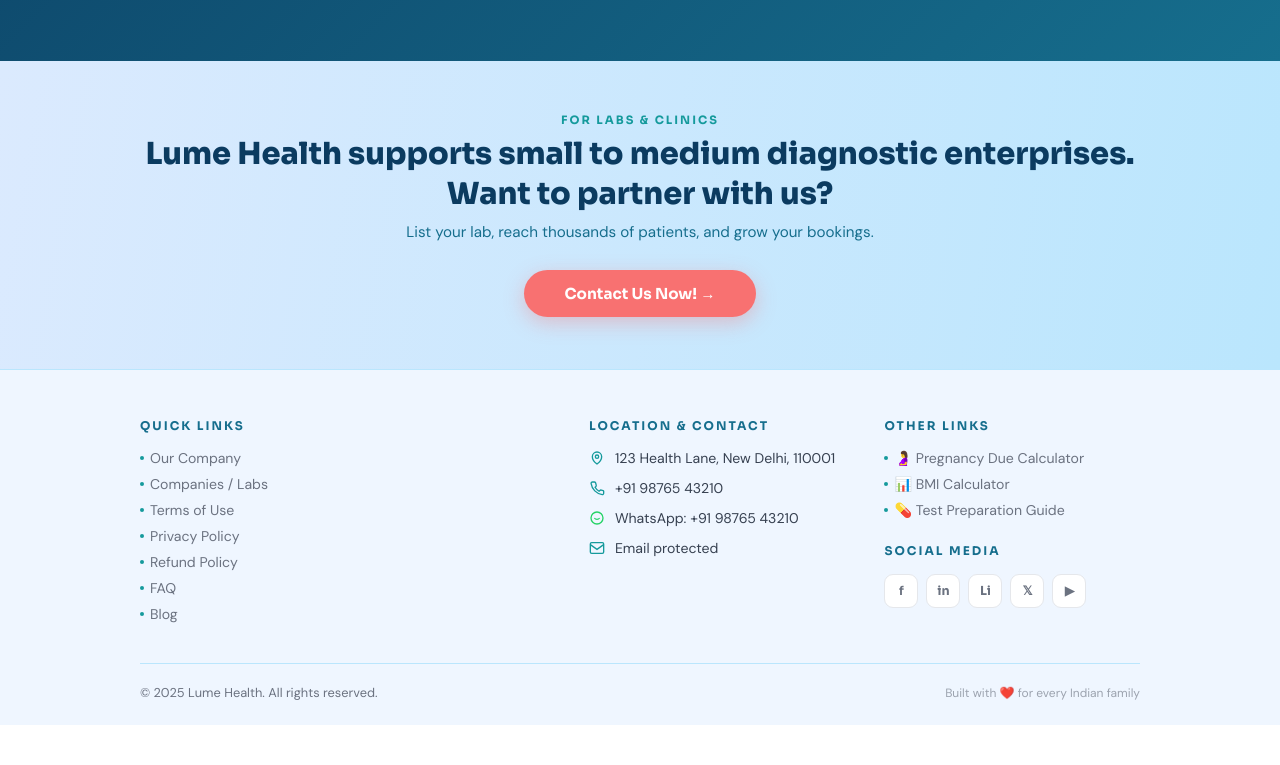
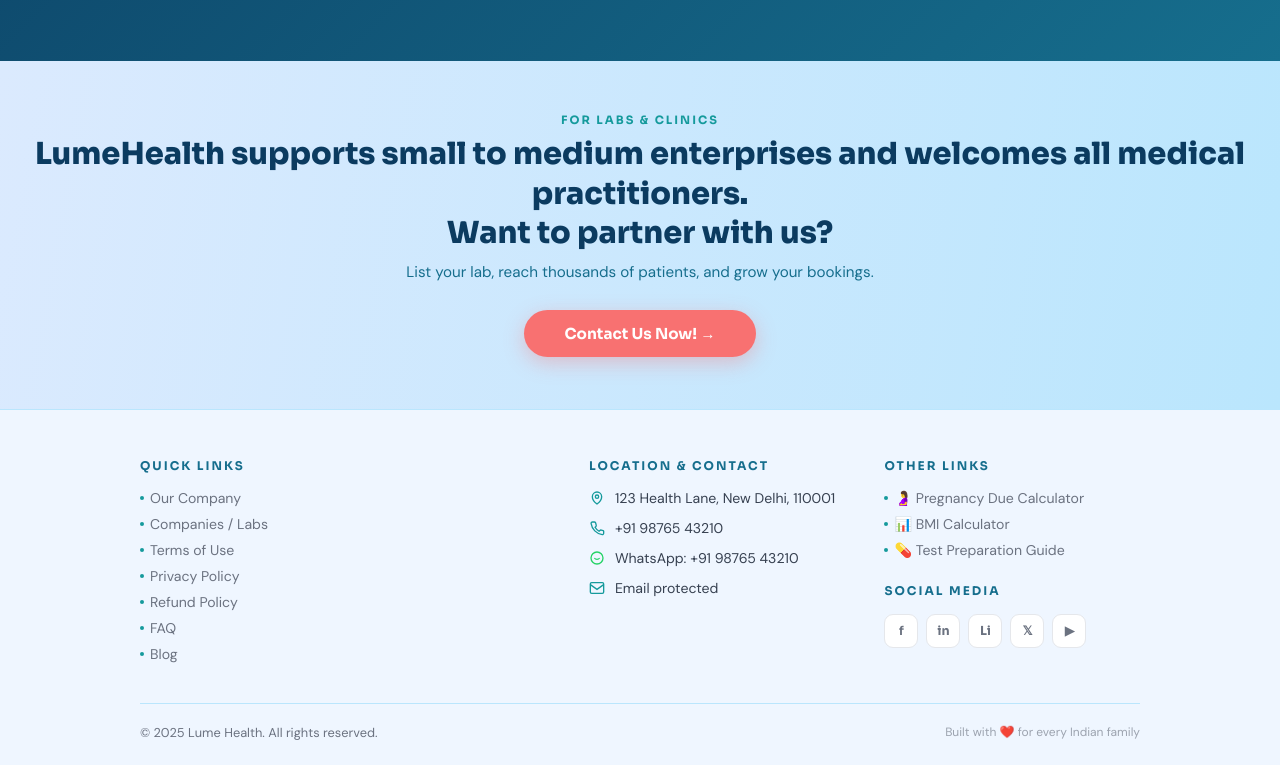
Before and after one commit to EPHimanshu/lume-health-frontend, a plain HTML site: page index.html in a window 1280 px wide. Shown: the part 3130-3895 px from the top of the page. Before the commit the page ends 3855 px from the top, so only its background shows below. Drawn offline with Linux system fonts and the light colour scheme.

```diff
--- a/index.html
+++ b/index.html
@@ -1373,7 +1373,7 @@
 
 <section class="partner-cta">
   <p class="section-label" style="justify-content:center;display:block;text-align:center">For Labs & Clinics</p>
-  <h2 class="partner-cta-title">Lume Health supports small to medium diagnostic enterprises.<br>Want to partner with us?</h2>
+  <h2 class="partner-cta-title">LumeHealth supports small to medium enterprises and welcomes all medical practitioners.<br>Want to partner with us?</h2>
   <p class="partner-cta-sub">List your lab, reach thousands of patients, and grow your bookings.</p>
   <button class="contact-btn" onclick="window.location.href='mailto:partner@lumehealth.in'">Contact Us Now! →</button>
 </section>
```
